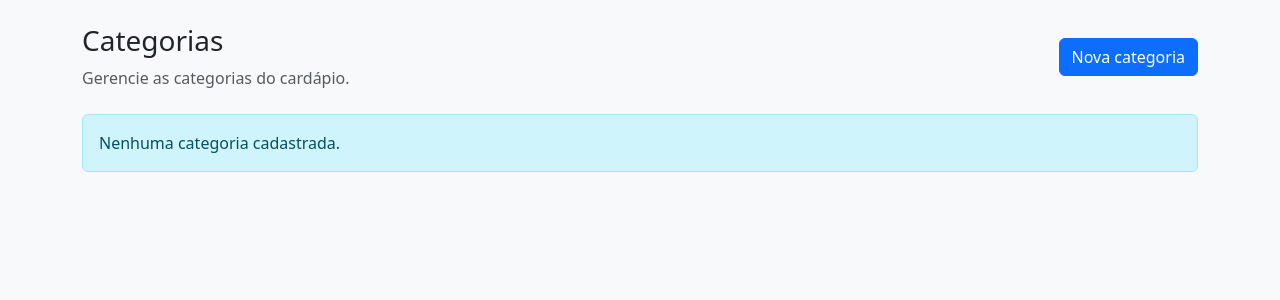
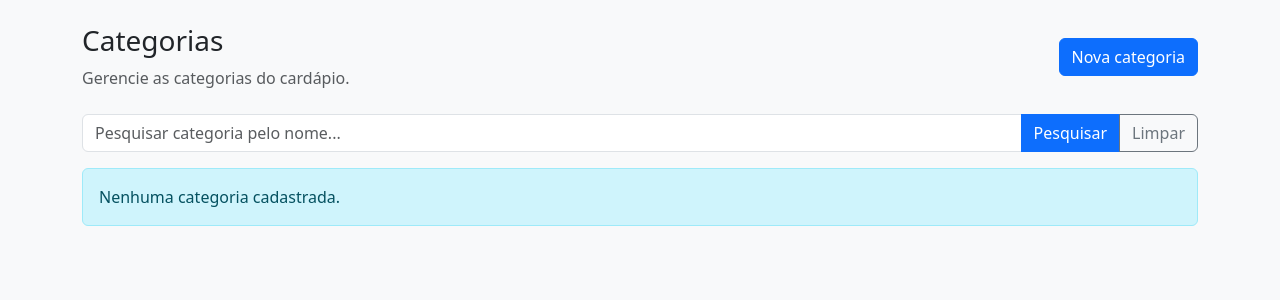
Before and after one commit to regisbohlke/pe-na-areia, a Node server app: page /admin/categorias in a window 1280 px wide. Shown: the part 56-356 px from the top of the page. Run offline with Node 20, Linux system fonts and the light colour scheme; data that the repository does not hold is empty; some libraries are stand-ins or nearby versions.

Commit message:
feat: implementa pesquisa de categorias

```diff
--- a/controllers/categoriaController.js
+++ b/controllers/categoriaController.js
@@ -3,16 +3,25 @@ import Produto from '../models/Produto.js';
 
 export const listarCategorias = async (req, res) => {
     try {
-        const categorias = await Categoria.find()
-            .sort({ ordemExibicao: 1, nome: 1 });
+        const busca = req.query.busca || '';
 
-        res.render('admin/categorias/listar', { categorias });
+        const categorias = await Categoria.find({
+            nome: { $regex: busca, $options: 'i' }
+        }).sort({ ordemExibicao: 1, nome: 1 });
+
+        res.render('admin/categorias/listar', {
+            categorias,
+            busca
+        });
 
     } catch (erro) {
         console.error('Erro ao listar categorias:', erro);
         res.status(500).send('Erro ao carregar categorias.');
     }
 };
+
+
+
 
 export const cadastrarCategoria = async (req, res) => {
     try {
--- a/views/admin/categorias/listar.ejs
+++ b/views/admin/categorias/listar.ejs
@@ -36,6 +36,26 @@
             Nova categoria
         </a>
     </div>
+
+    <form action="/admin/categorias" method="GET" class="mb-3">
+        <div class="input-group">
+            <input
+                type="text"
+                name="busca"
+                class="form-control"
+                placeholder="Pesquisar categoria pelo nome..."
+                value="<%= busca || '' %>"
+            >
+
+            <button type="submit" class="btn btn-primary">
+                Pesquisar
+            </button>
+
+            <a href="/admin/categorias" class="btn btn-outline-secondary">
+                Limpar
+            </a>
+        </div>
+    </form>
 
         <% if (categorias.length === 0) { %>
 
```
Lines whose indentation alone changed are shown as unchanged.
